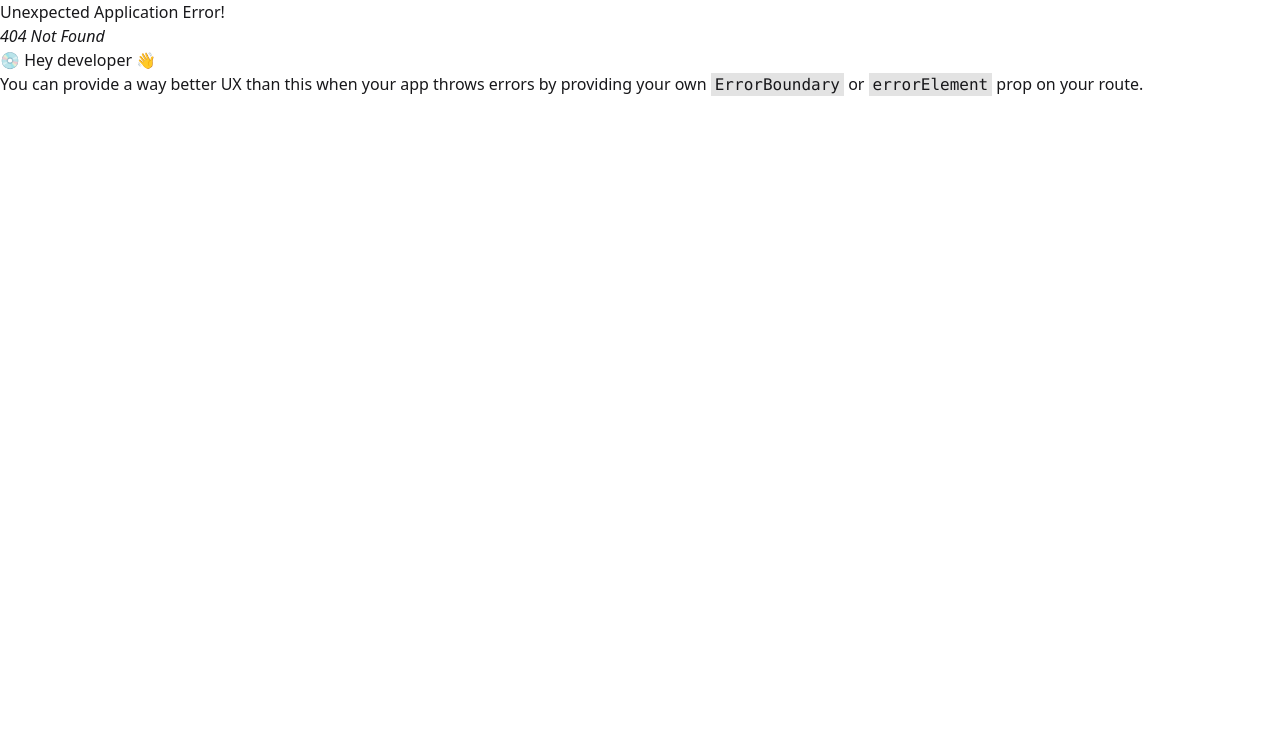
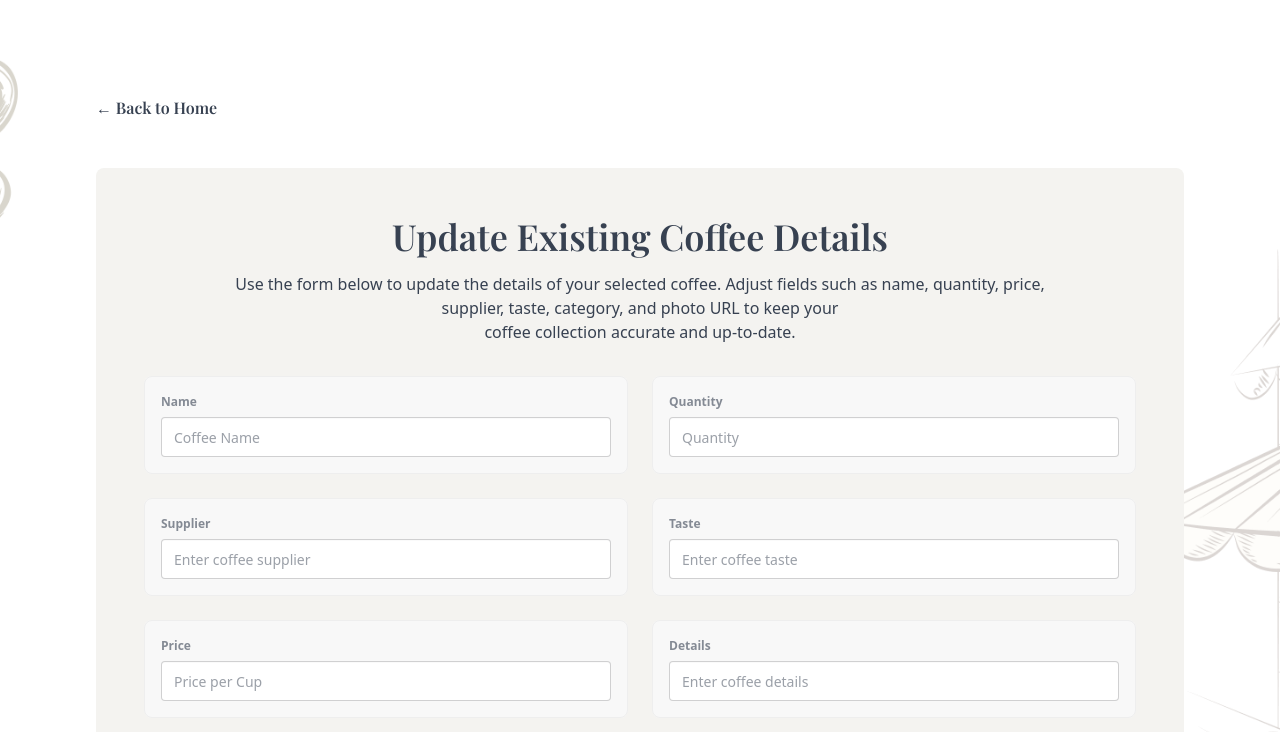
Before and after one commit to sharmin-khan/coffee-store-clint, a React (Vite) app: page /updateCoffee/1 in a window 1280 px wide. Before the commit this address had no page. Shown: the top 732 px of the page. Built offline with nearby package versions, Linux system fonts and the light colour scheme; a web font is replaced by a local one.

Commit message:
Design CoffeeCard layout with View, Edit, Delete buttons.

```diff
--- a/src/Components/CoffeeCard.jsx
+++ b/src/Components/CoffeeCard.jsx
@@ -1,4 +1,5 @@
 import React from "react";
+import { Link } from "react-router";
 import Swal from "sweetalert2";
 
 const CoffeeCard = ({ coffee }) => {
@@ -59,8 +60,12 @@ const CoffeeCard = ({ coffee }) => {
           </div>
           <div className="card-actions justify-end">
             <div className="join join-vertical gap-2">
+             <Link to={`/coffee/${_id}`}>
               <button className="btn join-item">View</button>
+              </Link>
+             <Link to={`/updateCoffee/:${_id}`}>
               <button className="btn join-item">Edit</button>
+             </Link>
               <button
                 onClick={() => handleDelete(_id)}
                 className="btn join-item"
--- /dev/null
+++ b/src/Components/CoffeeDetails.jsx
@@ -0,0 +1,11 @@
+import React from 'react';
+
+const CoffeeDetails = () => {
+    return (
+        <div>
+
+        </div>
+    );
+};
+
+export default CoffeeDetails;
--- a/src/Components/UpdateCoffee.jsx
+++ b/src/Components/UpdateCoffee.jsx
@@ -1,11 +1,125 @@
-import React from 'react';
+import React from "react";
+import backgroundImage from "../assets/images/more/1.png";
+import { useLoaderData } from "react-router";
 
 const UpdateCoffee = () => {
-    return (
-        <div>
+  const {name,quantity,price,taste,supplier,details,photo} = useLoaderData();
 
-        </div>
-    );
+  const handleUpdateCoffee = (e) => {
+    e.preventDefault();
+    const form = e.target.form;
+    const formData= new FormData(form);
+    const updateCoffee = Object.fromEntries(formData.entries())
+    console.log(updateCoffee);
+  };
+
+  return (
+    <div
+      className="p-24"
+      style={{
+        backgroundImage: `url(${backgroundImage})`,
+        backgroundSize: "cover",
+        backgroundPosition: "center",
+        backgroundRepeat: "no-repeat",
+      }}
+    >
+      <h1 className="text-[#374151] playfair font-semibold mb-12">
+        ← Back to Home
+      </h1>
+      <div className="text-center text-[#374151] p-12 space-y-4 bg-[#F4F3F0] rounded-lg">
+        <h1 className="text-4xl playfair font-semibold">
+          Update Existing Coffee Details
+        </h1>
+        <p className="mb-8">
+          Use the form below to update the details of your selected coffee.
+          Adjust fields such as name, quantity, price, <br /> supplier, taste,
+          category, and photo URL to keep your <br />coffee collection accurate and
+          up-to-date.
+        </p>
+
+        <form onSubmit={handleUpdateCoffee}>
+          <div className="grid grid-cols-1 md:grid-cols-2 gap-6">
+            <fieldset className="fieldset bg-base-200 border-base-300 rounded-box border p-4">
+              <label className="label font-bold">Name</label>
+              <input
+                type="text"
+                name="name"
+                defaultValue={name}
+                className="input w-full"
+                placeholder="Coffee Name"
+              />
+            </fieldset>
+            <fieldset className="fieldset bg-base-200 border-base-300 rounded-box border p-4">
+              <label className="label font-bold">Quantity</label>
+              <input
+                type="text"
+                name="quantity"
+                defaultValue={quantity}
+                className="input w-full"
+                placeholder="Quantity"
+              />
+            </fieldset>
+            <fieldset className="fieldset bg-base-200 border-base-300 rounded-box border p-4">
+              <label className="label font-bold">Supplier</label>
+              <input
+                type="text"
+                name="supplier"
+                defaultValue={supplier}
+                className="input w-full"
+                placeholder="Enter coffee supplier"
+              />
+            </fieldset>
+            <fieldset className="fieldset bg-base-200 border-base-300 rounded-box border p-4">
+              <label className="label font-bold">Taste</label>
+              <input
+                type="text"
+                name="taste"
+                 defaultValue={taste}
+                className="input w-full"
+                placeholder="Enter coffee taste"
+              />
+            </fieldset>
+            <fieldset className="fieldset bg-base-200 border-base-300 rounded-box border p-4">
+              <label className="label font-bold">Price</label>
+              <input
+                type="text"
+                name="price"
+                  defaultValue={price}
+                className="input w-full"
+                placeholder="Price per Cup"
+              />
+            </fieldset>
+            <fieldset className="fieldset bg-base-200 border-base-300 rounded-box border p-4">
+              <label className="label font-bold">Details</label>
+              <input
+                type="text"
+                name="details"
+                 defaultValue={details}
+                className="input w-full"
+                placeholder="Enter coffee details"
+              />
+            </fieldset>
+          </div>
+          <fieldset className="fieldset bg-base-200 border-base-300 rounded-box border p-4 my-6">
+            <label className="label font-bold">Photo</label>
+            <input
+              type="text"
+              name="photo"
+              defaultValue={photo}
+              className="input w-full"
+              placeholder="Enter photo URL"
+            />
+          </fieldset>
+
+          <input
+            type="submit"
+            className="btn w-full bg-[#D2B48C] text-[#374151] font-bold"
+            value="Update Coffee Details"
+          />
+        </form>
+      </div>
+    </div>
+  );
 };
 
 export default UpdateCoffee;
--- a/src/main.jsx
+++ b/src/main.jsx
@@ -12,6 +12,7 @@ import Home from './Components/Home.jsx';
 import AddCoffee from './Components/AddCoffee.jsx';
 import UpdateCoffee from './Components/UpdateCoffee.jsx';
 import OurProduct from './Components/OurProduct.jsx';
+import CoffeeDetails from './Components/CoffeeDetails.jsx';
 const router = createBrowserRouter([
   {
     path: "/",
@@ -31,7 +32,12 @@ const router = createBrowserRouter([
       Component:AddCoffee
     },
     {
-      path:'updateCoffee',
+      path:'coffee/:id',
+      Component:CoffeeDetails,
+    },
+    {
+      path:'updateCoffee/:id',
+      loader:({params})=>(`http://localhost:3000/coffees/${params.id}`),
       Component:UpdateCoffee
     }
 
```
